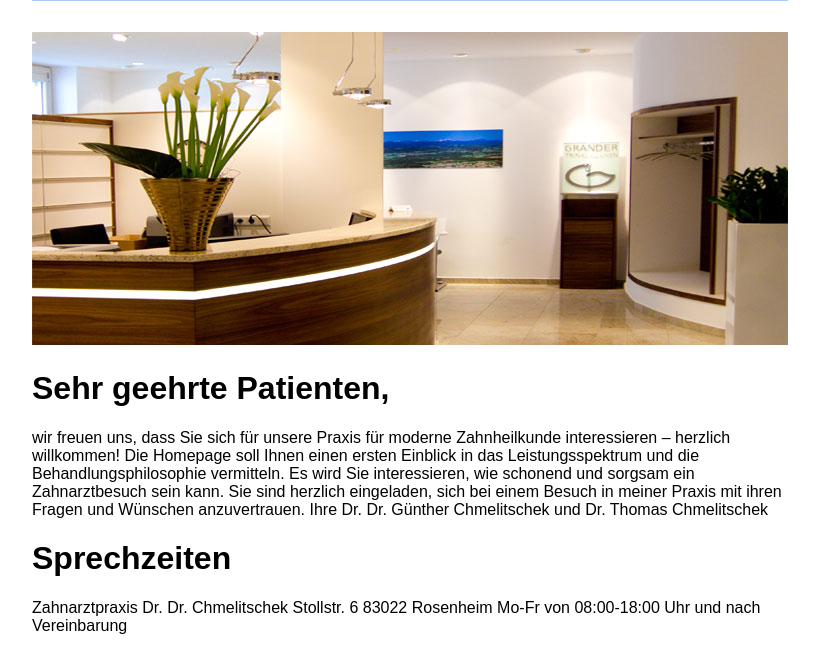
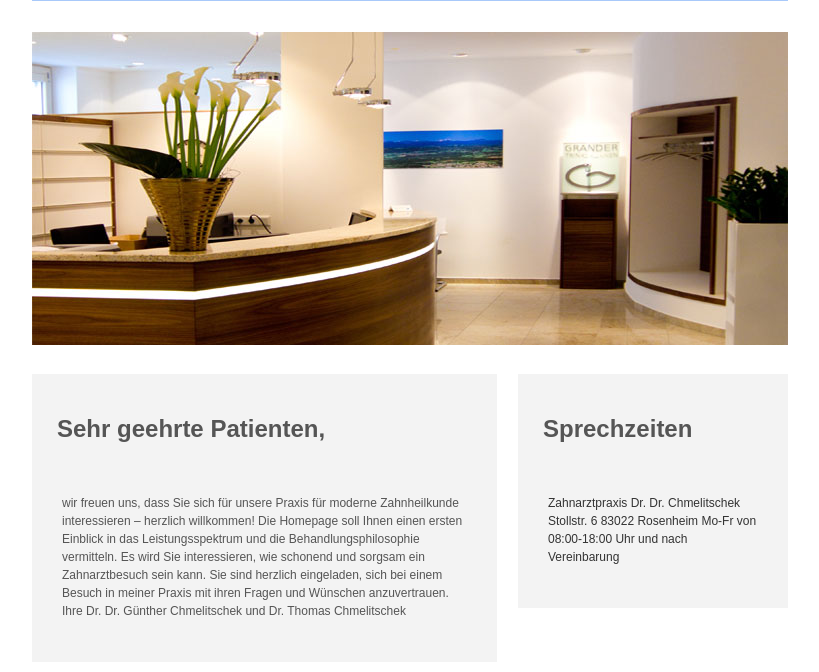
Before and after one commit to acl200/test-COMPANY, a plain HTML site: page index.html in a window 1280 px wide. Shown: the part 270-942 px from the top of the page, without its empty margins (230-1049 px from the left). Before the commit the page ends 921 px from the top, so only its background shows below. Drawn offline with Linux system fonts and the light colour scheme.

Commit message:
add example01

```diff
--- a/style/style.css
+++ b/style/style.css
@@ -1,4 +1,5 @@
 .container{
+
 	width:756px;
 	margin: 0 auto;
 }
@@ -16,15 +17,22 @@
 
 }
 .header-menu li{
+	border-color:#f3f3f3;
 	border-style: solid;
 	border-collapse: none;
 	display:inline-block;
 }
+.header-menu a:hover{
+	padding: 5px 25px;
+	text-decoration: none;
+	font-size: 14px;
+	line-height: 30px;
+	color:#000;}
 .header-menu a{
 	padding: 5px 25px;
 
 	text-decoration: none;
-	color:#333;
+	color:#5f5d67;
 	font-size: 14px;
 	line-height: 30px;
 }
@@ -32,4 +40,42 @@
 /*--- slidesow ---*/
 .slideshow{margin-top:35px;}
 
-/*--content--*/
+/*--- content ---*/
+
+.content{margin-top: 25px;
+	margin-bottom:25px;
+	float:left;
+	width:465px;
+	background-color: #f3f3f3;
+	}
+.content h1{
+	line-height: 18px;
+	color:#555;
+	font-size: 24px;
+	padding:30px 30px 10px 25px;}
+
+.content p{
+	padding:30px;
+	line-height: 18px;
+	color:#555555;
+	font-size: 12px;}
+
+/*--- contacts ---*/
+.contacts{float:right;
+	margin-top: 25px;
+	width: 270px;
+	background-color: #f3f3f3;
+
+}
+.contacts h1{
+	line-height: 18px;
+	color:#555;
+	font-size: 24px;
+	padding:30px 30px 10px 25px;}
+
+.contacts p,h1{padding:30px;}
+
+.contacts p{padding:30px;
+	line-height: 18px;
+	color:#333333;
+	font-size: 12px;}
```
